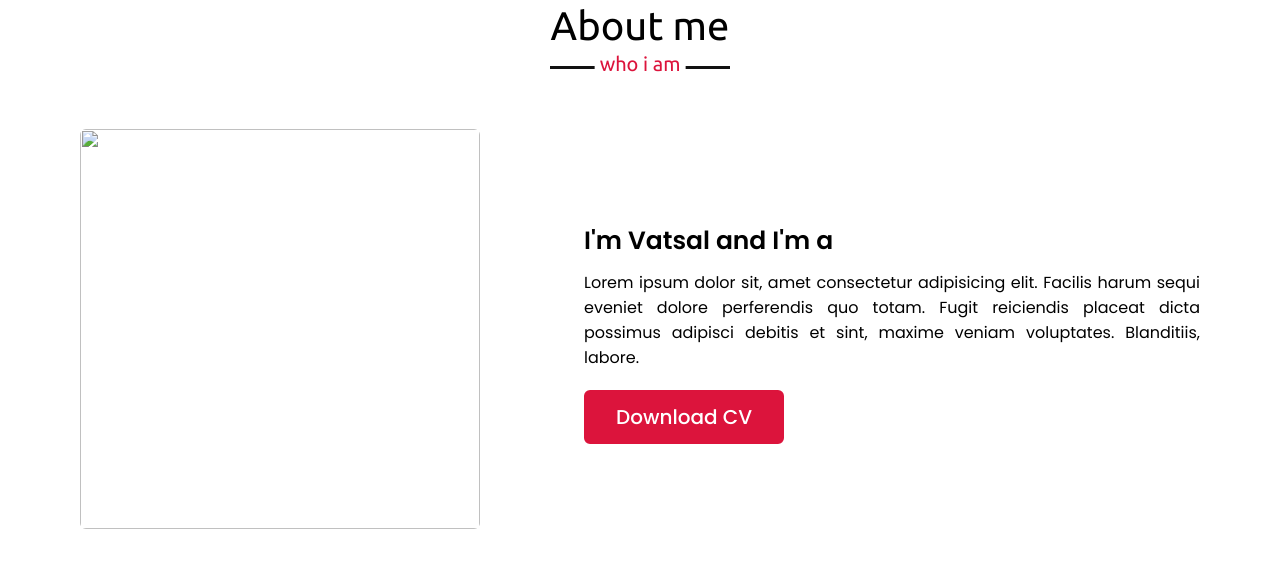
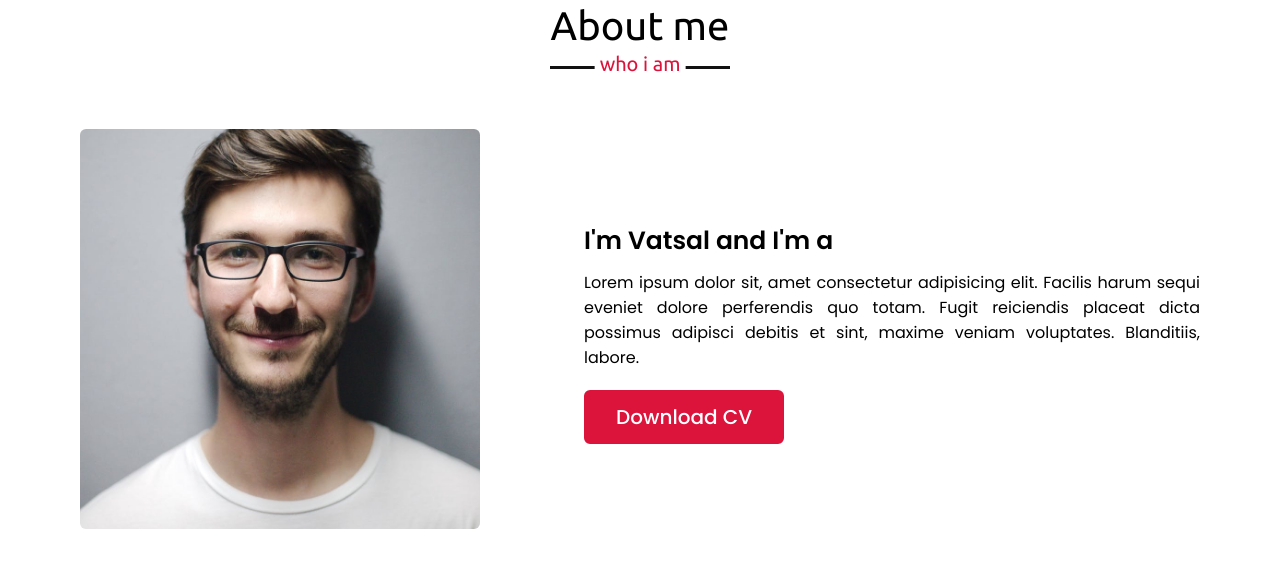
Before and after one commit to vats147/Portfolio, a plain HTML site: page index.html in a window 1280 px wide. Shown: the part 897-1476 px from the top of the page. Drawn offline with nearby package versions, Linux system fonts and the light colour scheme; a script that the page names is missing; files whose address does not match are found by name.

Commit message:
Update index.html

```diff
--- a/index.html
+++ b/index.html
@@ -65,7 +65,7 @@
             <h2 class="title">About me</h2>
             <div class="about-content">
                 <div class="column left">
-                    <img src="/Images/images/profile-1.jpeg" alt="">
+                    <img src="profile-1.jpeg" alt="">
                 </div>
                 <div class="column right">
                     <div class="text">
```
